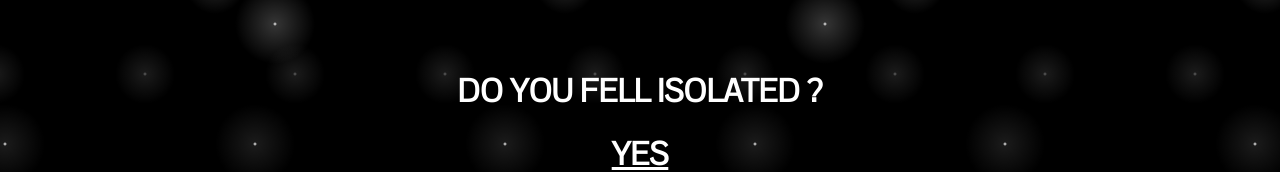
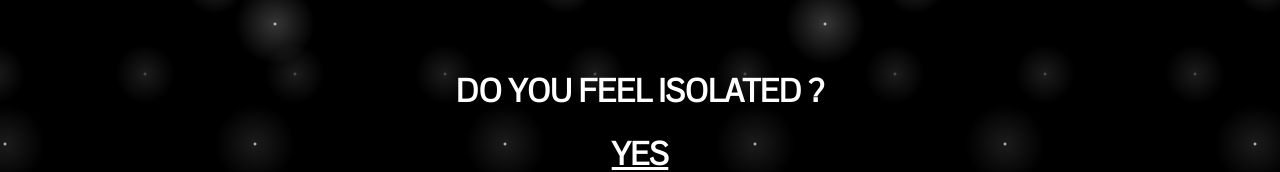
Before and after one commit to EricDupertuis/-one-hour-game-jam-73, a website: page index.html in a window 1280 px wide. Shown: the part 251-423 px from the top of the page. Drawn offline with Linux system fonts and the light colour scheme.

Commit message:
fix fell to feel

```diff
--- a/index.html
+++ b/index.html
@@ -11,7 +11,7 @@
   </head>
   <body>
     <div id="text-content">
-        <h1 id="game-text">Do you fell isolated ?</h1>
+        <h1 id="game-text">Do you feel isolated ?</h1>
         <h1 id="choice-yes"><a href="#">Yes</a></h1>
         <h1 id="choice-no"><a href="#">No</a></h1>
     </div>
```
